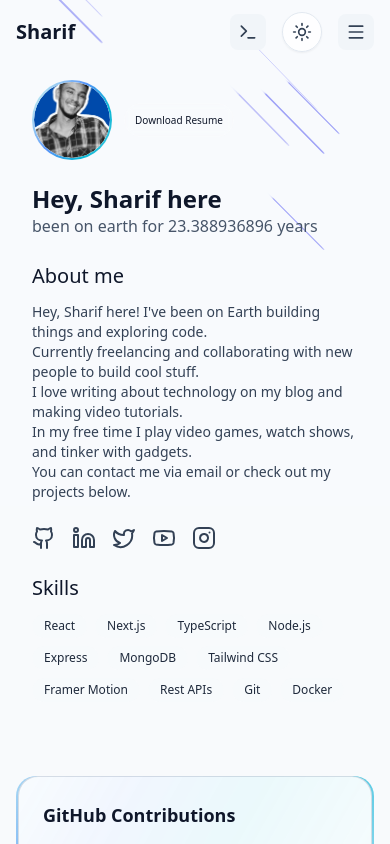
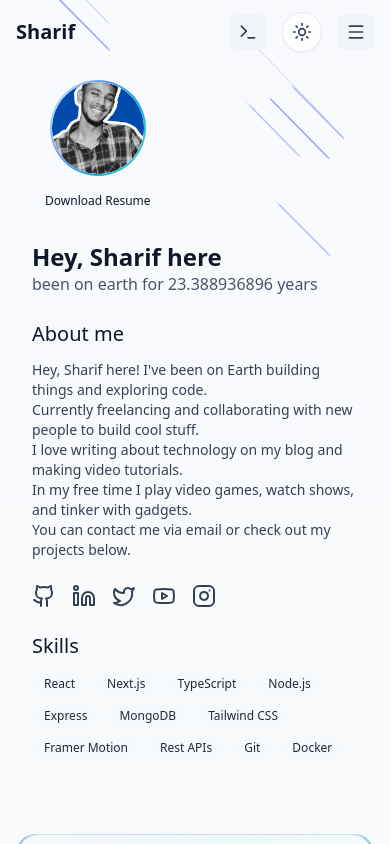
Before and after one commit to nswarnob/my_portfolio, a React (Vite) app: page / in a window 390 px wide. Shown: the top 844 px of the page. Built offline with nearby package versions, Linux system fonts and the light colour scheme.

Commit message:
Updated mobile version and resume button

```diff
--- a/src/components/Hero.jsx
+++ b/src/components/Hero.jsx
@@ -40,23 +40,30 @@ const Hero = () => {
     hidden: { opacity: 0, y: 20 },
     show: { opacity: 1, y: 0, transition: { duration: 0.6, ease: "easeOut" } },
   };
+  const photoContainer = {
+    hidden: { opacity: 0, scale: 0.8 },
+    show: {
+      opacity: 1,
+      scale: 1,
+      transition: { duration: 0.6, ease: "easeOut" },
+    },
+  };
 
   return (
     <section
       id="home"
       className="relative  pt-12 sm:pt-16 lg:pt-24 pb-2 px-4 sm:px-6 lg:px-8"
     >
-      <div className="relative z-10 px-4 sm:px-6 flex items-center justify-center my-8">
+      <div className="relative z-10 px-4 sm:px-6 flex flex-col md:flex-row items-start md:items-center justify-center gap-6 md:gap-8 my-8">
+        {photo && (
           <Motion.div
-          variants={container}
+            variants={photoContainer}
             initial="hidden"
             whileInView="show"
             viewport={{ once: true }}
-          className="relative w-full flex-1 space-y-6 text-left pr-0 sm:pr-24"
+            className="flex flex-col items-center gap-2 shrink-0"
           >
-          {photo && (
-            <div className="mb-4 flex flex-row items-center justify-start gap-3 sm:absolute sm:right-0 sm:top-0 sm:mb-0 sm:flex-col sm:items-center sm:gap-2">
-              <div className="h-20 w-20 shrink-0 sm:h-24 sm:w-24 md:h-28 md:w-28 lg:h-36 lg:w-36">
+            <div className="h-24 w-24 sm:h-28 sm:w-28 md:h-36 md:w-36">
               <div className="avatar-border">
                 <div className="h-full w-full overflow-hidden rounded-full bg-dark-950">
                   <img
@@ -67,16 +74,24 @@ const Hero = () => {
                 </div>
               </div>
             </div>
-              <a
+            <Motion.a
               href="/resume.pdf"
               download="Sharif_Uddin_Arnob_Resume.pdf"
-                className="inline-flex items-center justify-center rounded-full border border-white/15 bg-white/10 px-2.5 py-1.5 text-[10px] font-medium text-dark-100 backdrop-blur-sm transition-all duration-300 hover:-translate-y-0.5 hover:border-white/30 hover:bg-white/15 sm:px-3 sm:py-2 sm:text-xs"
+              whileHover={{ scale: 1.05, y: -2 }}
+              whileTap={{ scale: 0.95 }}
+              className="inline-flex items-center justify-center rounded-full border border-white/15 bg-white/10 px-3 py-2 text-xs font-medium text-dark-100 backdrop-blur-sm transition-all duration-300 hover:border-white/30 hover:bg-white/15 sm:px-4 sm:py-2 sm:text-sm cursor-pointer"
             >
               Download Resume
-              </a>
-            </div>
+            </Motion.a>
+          </Motion.div>
         )}
-
+        <Motion.div
+          variants={container}
+          initial="hidden"
+          whileInView="show"
+          viewport={{ once: true }}
+          className="relative flex-1 space-y-6 text-left"
+        >
           <div>
             <Motion.h1
               variants={item}
```
Lines whose indentation alone changed are shown as unchanged.
